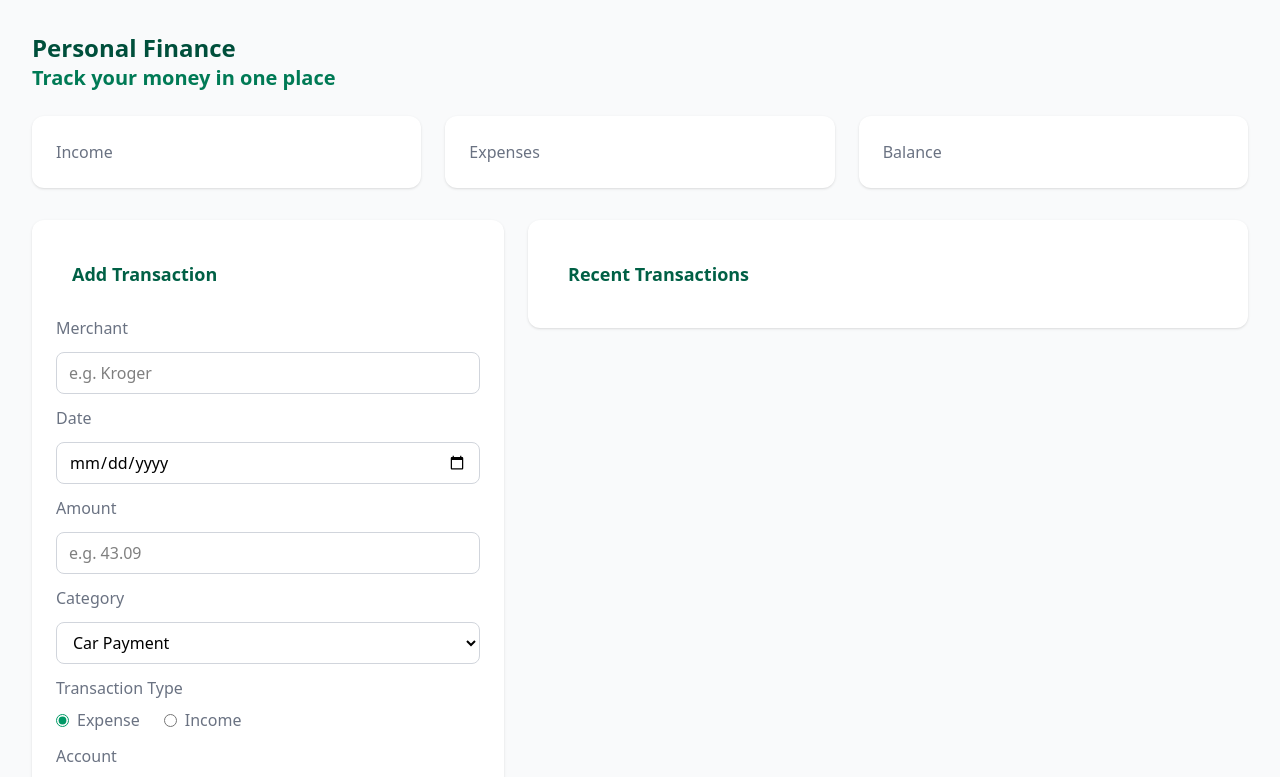
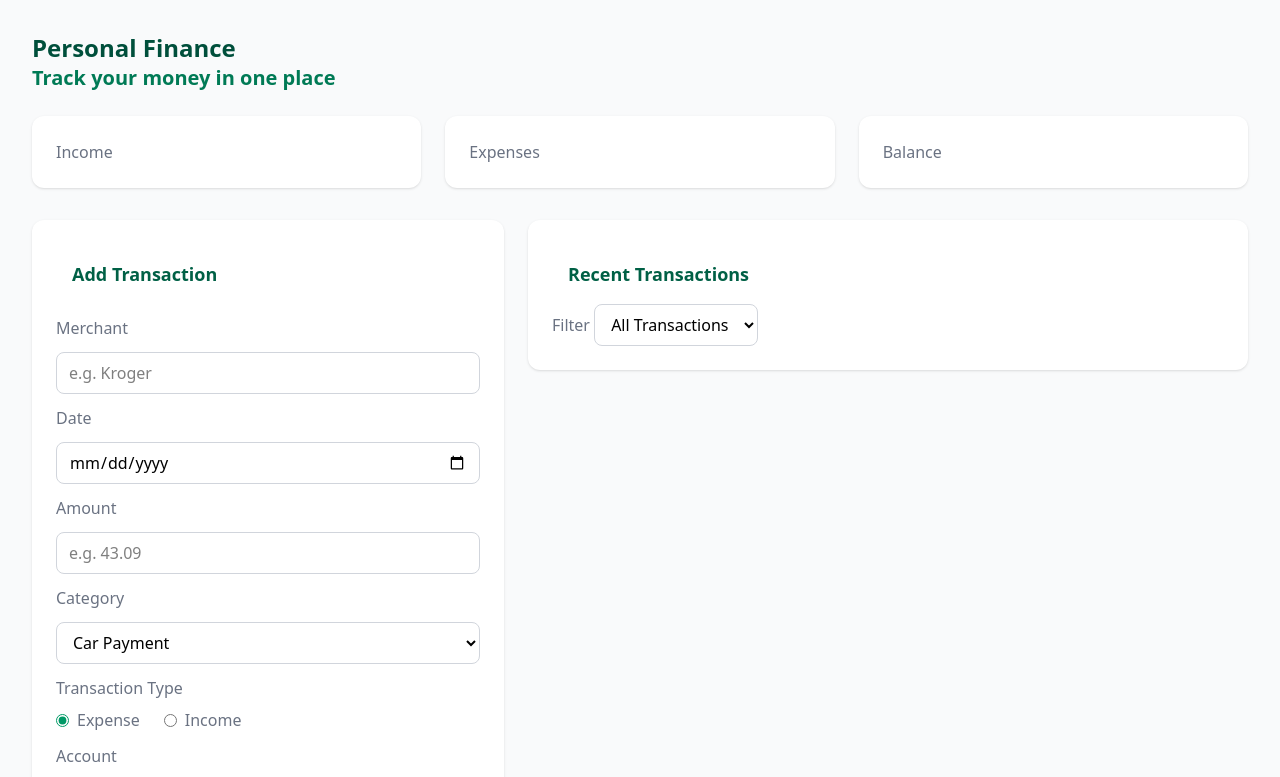
Before and after one commit to jjackson112/personal-finance-js, a plain HTML site: page index.html in a window 1280 px wide. Shown: the top 777 px of the page. Drawn offline with nearby package versions, Linux system fonts and the light colour scheme.

Commit message:
create new transaction filter dropdown in HTML + connect it to JS with an event listener

```diff
--- a/index.html
+++ b/index.html
@@ -134,6 +134,13 @@
 
                 <section class="lg:col-span-3 self-start bg-white p-6 rounded-xl shadow-sm" id="recent-transactions">
                     <h3 class="text-emerald-800 font-semibold text-lg m-4">Recent Transactions</h3>
+
+                    <label class="text-gray-500 font-medium" for="transaction-filter">Filter</label>
+                    <select class="border border-gray-300 rounded-lg px-3 py-2" id="transaction-filter" name="filter">
+                        <option value="all">All Transactions</option>
+                        <option value="income">Income</option>
+                        <option value="expense">Expenses</option>
+                    </select>
                     <div id="transaction-list"></div>
                 </section>
 
--- a/script.js
+++ b/script.js
@@ -213,3 +213,12 @@ form.addEventListener("submit", function(e) {
     displayTransactions()
     form.reset()
 })
+
+// filter transactions by type + category
+    const filterTransactions = document.querySelector("#transaction-filter")
+
+    filterTransactions.addEventListener("change", function(e) {
+    const selectedType = e.target.value
+
+    console.log(selectedType)
+    })
```
